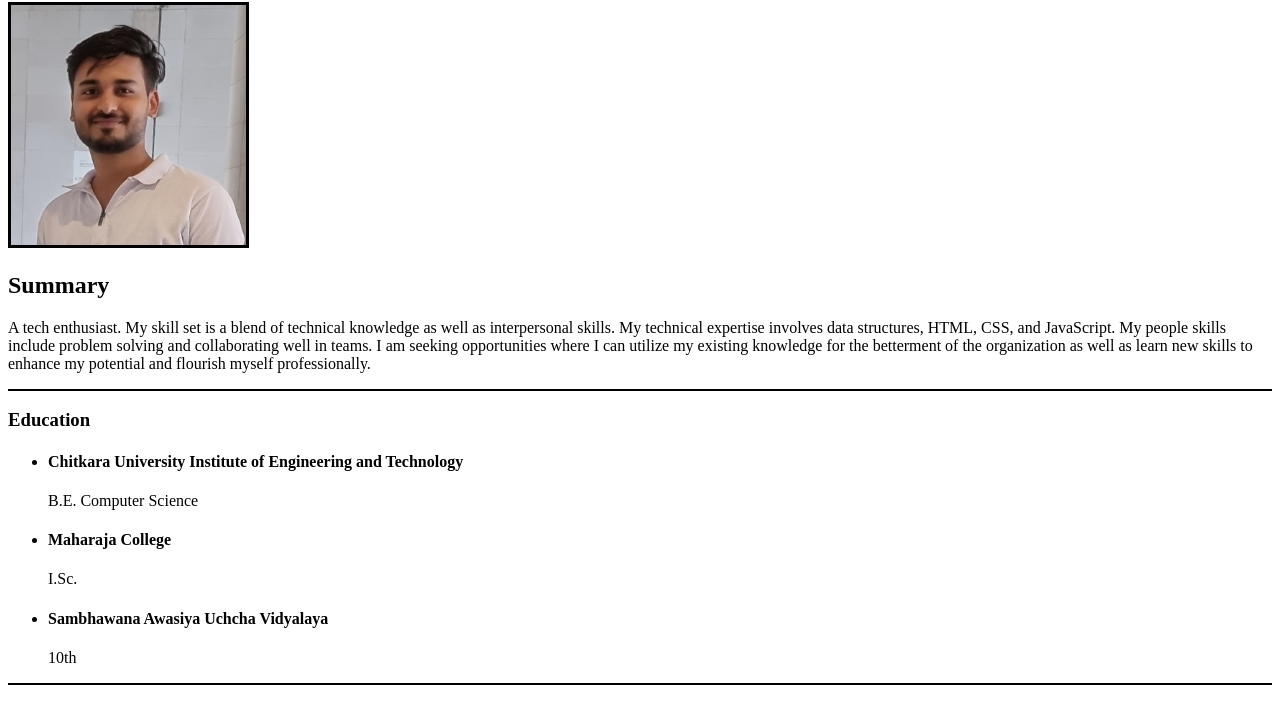
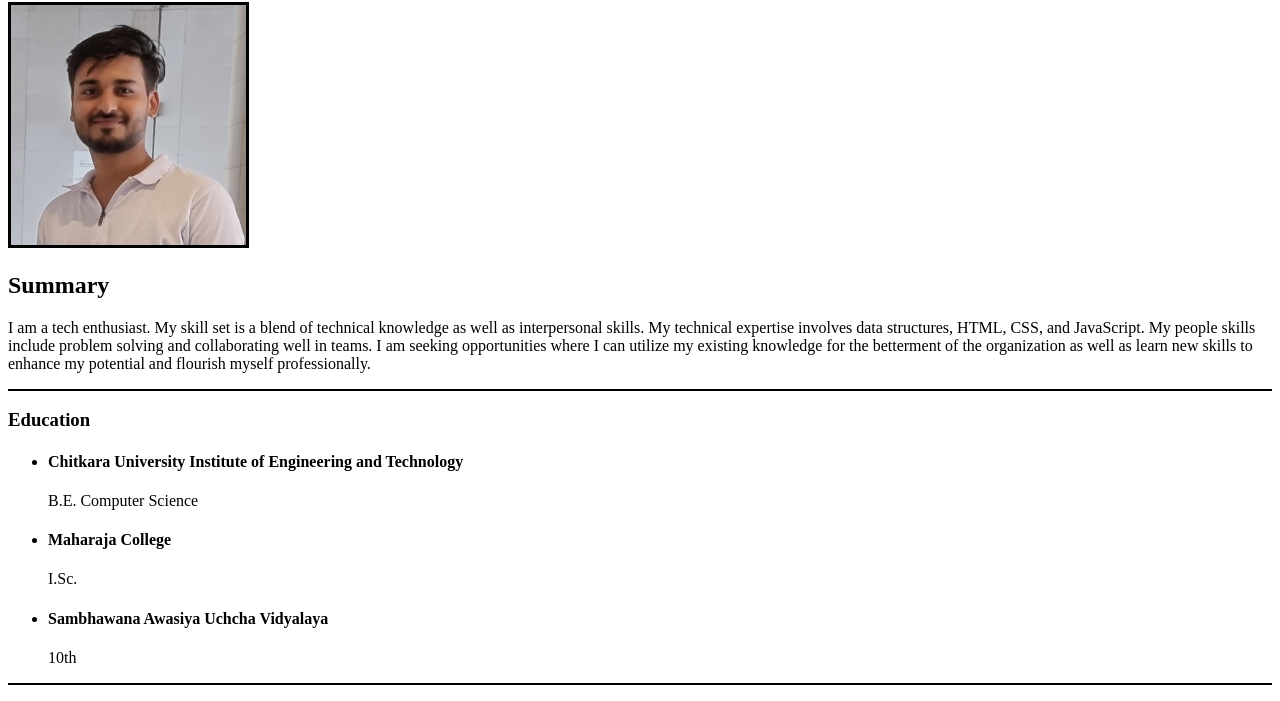
Before and after one commit to algobunny/resume, a plain HTML site: page index.html in a window 1280 px wide. Shown: the part 78-779 px from the top of the page. Drawn offline with Linux system fonts and the light colour scheme.

Commit message:
Update index.html

```diff
--- a/index.html
+++ b/index.html
@@ -10,7 +10,7 @@
    <h1>Amarjeet Kumar</h1>
    <img src="pic.jpg" height="240" style="border: solid; color: black;">
    <h2>Summary</h2>
-   <p>A tech enthusiast. My skill set is a blend of technical knowledge as well as interpersonal skills. My technical expertise involves data structures, HTML, CSS, and JavaScript. My people skills include problem solving and collaborating well in teams.
+   <p>I am a tech enthusiast. My skill set is a blend of technical knowledge as well as interpersonal skills. My technical expertise involves data structures, HTML, CSS, and JavaScript. My people skills include problem solving and collaborating well in teams.
     I am seeking opportunities where I can utilize my existing knowledge for the betterment of the organization as well as learn new skills to enhance my potential and flourish myself professionally.</p>
     <hr color="black">
 
```
